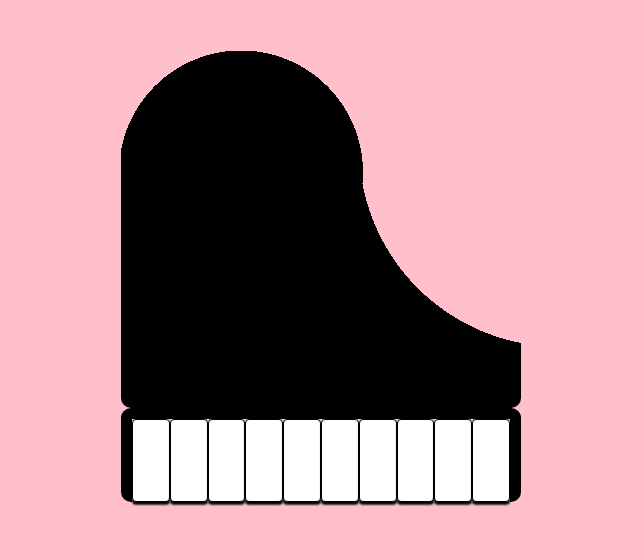
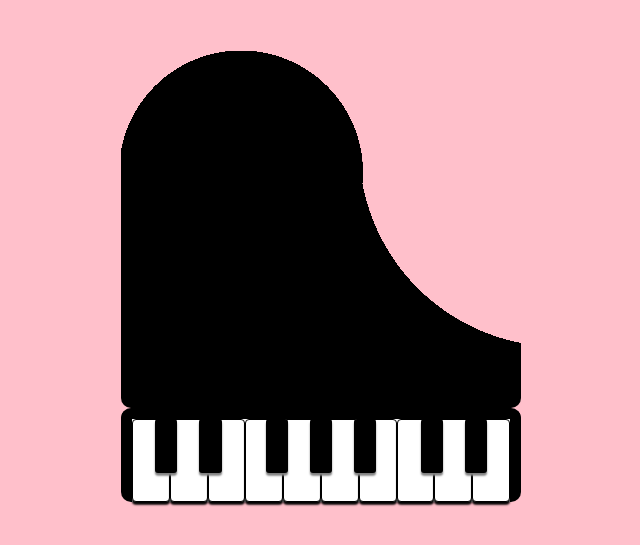
Before and after one commit to eatashoe/Piano_Sim, a website with bundled scripts: page dist/index.html in a window 1280 px wide. Shown: the part 111-656 px from the top of the page, without its empty margins (319-959 px from the left). Built offline with nearby package versions, Linux system fonts and the light colour scheme.

Commit message:
added black keys

```diff
--- a/scss/main.scss
+++ b/scss/main.scss
@@ -187,6 +187,8 @@ header{
     border-top: solid 11px black;
     border-left: solid 11px black;
     border-right: solid 11px black;
+    background: white;
+    position: relative;
 }
 .key{
     text-align: center;
@@ -199,9 +201,36 @@ header{
     border-radius: 4px;
     &:hover{
         transition: color .5s ease-out;
-        color: pink !important;
+        color: black !important;
     }
 }
+.bKeys{
+    display:flex;
+    width: 376px;
+    height: 100%;
+    margin-left: 1px;
+    border-radius: 10px;
+    z-index: 1;
+    position: absolute;
+    pointer-events: none;
+}
+.bKey{
+    background: transparent;
+    width: 6vh;
+    height: 65%;
+    &.b{
+        background: black;
+        color: black;
+        border-radius: 3px;
+        box-shadow: 0 2.8px 2px grey;
+        pointer-events: visible;
+            &:hover{
+                transition: color .5s ease-out;
+                color: white !important;
+        }
+    }
+}
+
 .playing{
     transition: all 2sec;
     transform: scaleY(.98);
@@ -210,6 +239,12 @@ header{
     background:
         linear-gradient(93.9deg, transparent 80%, grey),
         linear-gradient(86.1deg, grey, white 20%);
+}
+.playing2{
+    transition: all 2sec;
+    transform: scaleY(.96);
+    transform-origin: top;
+    box-shadow: 0 1px 2px grey !important;
 }
 
 @keyframes shake{
```
Also changed, not shown: dist/css/main.css, dist/index.html, dist/js/main.js, 7 other files.
